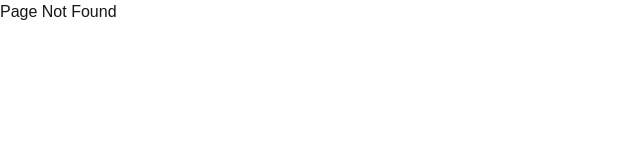
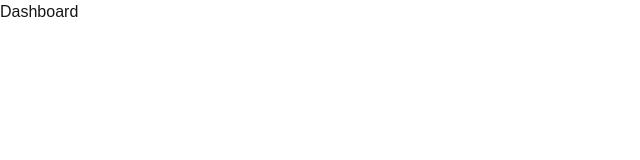
Before and after one commit to levubao01/next-app-14-tutorial, a Next.js app: page /dashboard in a window 1280 px wide. Before the commit this address had no page. Shown: the top 160 px of the page, without its empty margins (0-640 px from the left). Built offline with nearby package versions, Linux system fonts and the light colour scheme.

Commit message:
đã đến bài 11: File colocation

```diff
--- /dev/null
+++ b/src/app/dashboard/line-chart.tsx
@@ -0,0 +1,7 @@
+import React from 'react'
+
+const LineChart = () => {
+	return <div>Line Chart</div>
+}
+
+export default LineChart
--- /dev/null
+++ b/src/app/dashboard/page.tsx
@@ -0,0 +1,11 @@
+function BarChart() {
+	return <div>Bar Chart</div>
+}
+
+export default function Dashboard() {
+	return (
+		<div>
+			<h1>Dashboard</h1>
+		</div>
+	)
+}
```
Also changed, not shown: src/app/components/test.tsx (added).
